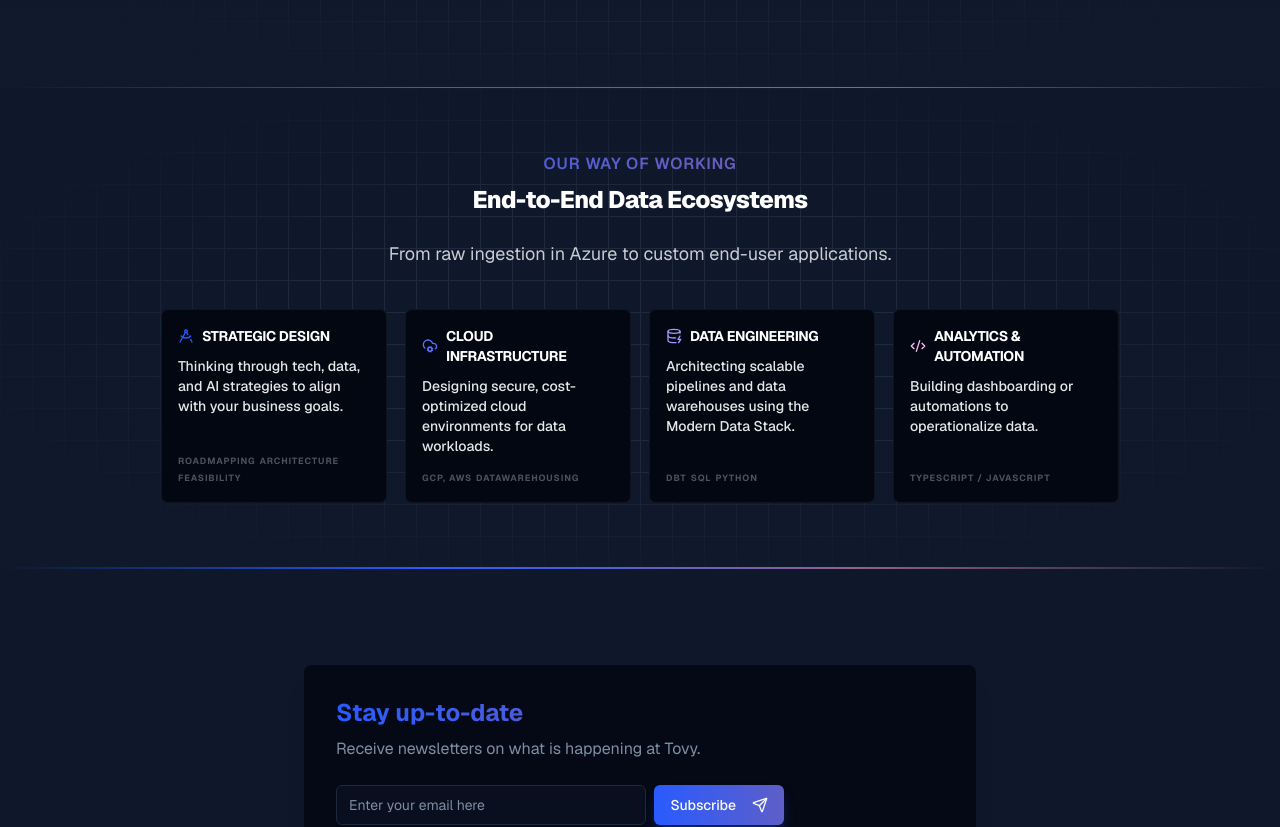
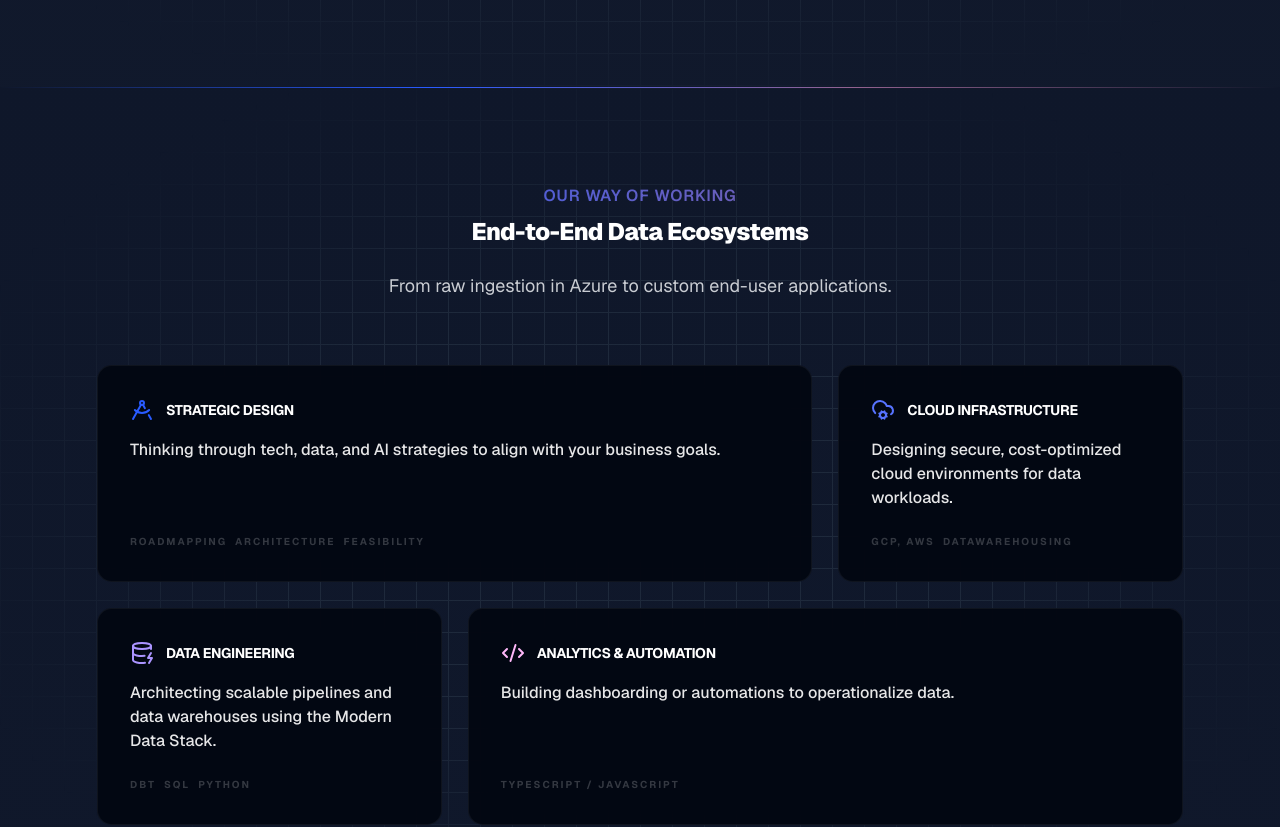
Before and after one commit to tovy-eu/tovy.eu-website, a Next.js app: page /en in a window 1280 px wide. Shown: the part 1816-2643 px from the top of the page. Built offline with nearby package versions, Linux system fonts and the light colour scheme; no server answers.

Commit message:
Bento Grid Layouts: Use a "Bento Box" style (as seen in Apple or Stripe

```diff
--- a/src/components/landing/engineering-section.tsx
+++ b/src/components/landing/engineering-section.tsx
@@ -1,11 +1,11 @@
 'use client';
 
-import { Badge } from "@/components/ui/badge";
 import { CloudCog, CodeXml, DatabaseZap, DraftingCompass } from "lucide-react";
 import React from 'react';
 import { ScrollReveal } from "../scroll-reveal";
 import type { Dictionary } from "@/lib/get-dictionary";
 import { SectionHeader } from "./section-header";
+import { cn } from "@/lib/utils";
 
 export function EngineeringSection({ dict }: { dict: Dictionary }) {
   const serviceLines = [
@@ -15,7 +15,8 @@ export function EngineeringSection({ dict }: { dict: Dictionary }) {
       icon: <DraftingCompass />,
       description: dict.engineering.services.strategic.desc,
       stack: dict.engineering.services.strategic.tools.map(tool => ({ tool })),
-      color: "hsl(var(--brand-1))"
+      color: "hsl(var(--brand-1))",
+      className: "md:col-span-2" // Large Bento compartment
     },
     {
       id: "cloud_infrastructure",
@@ -23,7 +24,8 @@ export function EngineeringSection({ dict }: { dict: Dictionary }) {
       icon: <CloudCog />,
       description: dict.engineering.services.cloud.desc,
       stack: dict.engineering.services.cloud.tools.map(tool => ({ tool })),
-      color: "hsl(var(--brand-2))"
+      color: "hsl(var(--brand-2))",
+      className: "md:col-span-1" // Small Bento compartment
     },
     {
       id: "data_engineering",
@@ -31,7 +33,8 @@ export function EngineeringSection({ dict }: { dict: Dictionary }) {
       icon: <DatabaseZap />,
       description: dict.engineering.services.data.desc,
       stack: dict.engineering.services.data.tools.map(tool => ({ tool })),
-      color: "hsl(var(--brand-3))"
+      color: "hsl(var(--brand-3))",
+      className: "md:col-span-1" // Small Bento compartment
     },
     {
       id: "analytics_automation",
@@ -39,53 +42,58 @@ export function EngineeringSection({ dict }: { dict: Dictionary }) {
       icon: <CodeXml />,
       description: dict.engineering.services.analytics.desc,
       stack: dict.engineering.services.analytics.tools.map(tool => ({ tool })),
-      color: "hsl(var(--brand-4))"
+      color: "hsl(var(--brand-4))",
+      className: "md:col-span-2" // Large Bento compartment
     },
   ];
 
   return (
     <section
-      className="pain-solution-container relative w-full bg-gradient-to-b from-background to-accent/5 py-12 sm:py-16"
+      className="pain-solution-container relative w-full bg-gradient-to-b from-background to-accent/5 py-16 sm:py-24"
     >
-      <div className="relative mx-auto max-w-5xl px-4 md:px-8">
+      <div className="relative mx-auto max-w-6xl px-4 md:px-8">
         <SectionHeader
           badge={dict.engineering.strategy}
           title={dict.engineering.title}
           description={dict.engineering.subtitle}
-          className="mb-10"
+          className="mb-16"
           titleClassName="text-xl md:text-2xl"
         />
 
-        <div className="relative grid grid-cols-1 sm:grid-cols-2 lg:grid-cols-4 gap-3 md:gap-4">
+        <div className="relative grid grid-cols-1 md:grid-cols-3 gap-4 md:gap-6">
           {serviceLines.map((service, index) => (
-            <ScrollReveal key={service.id} delay={`delay-[${index * 100}ms] duration-700`}>
-              <div className="relative h-full w-full p-[1px] overflow-hidden rounded-lg group">
-                {/* Ultra-Slow Rotating Border - 120s cycle for extreme minimalism */}
+            <ScrollReveal
+              key={service.id}
+              delay={`delay-[${index * 100}ms] duration-700`}
+              className={cn("h-full", service.className)}
+            >
+              <div className="relative h-full w-full p-[1px] overflow-hidden rounded-2xl group transition-all duration-500">
+                {/* Ultra-Slow Rotating Border - 120s cycle */}
                 <div className="absolute inset-[-1000%] animate-[spin_120s_linear_infinite] bg-[conic-gradient(from_90deg_at_50%_50%,hsl(var(--primary))_0%,hsl(var(--accent-gradient-stop))_50%,hsl(var(--primary))_100%)] opacity-0 group-hover:opacity-100 transition-opacity duration-700" />
 
-                {/* Minimalist Glassy Content Container - Deep opaque background to keep inside clean */}
-                <div className="relative h-full w-full bg-card/95 backdrop-blur-xl border border-white/5 rounded-[calc(var(--radius)-1px)] p-4 flex flex-col transition-all duration-300 group-hover:bg-card">
-                  <div className="flex items-center gap-2 mb-2.5">
+                {/* Minimalist Glassy Content Container */}
+                <div className="relative h-full w-full bg-card/95 backdrop-blur-xl border border-white/5 rounded-[calc(1rem-1px)] p-6 md:p-8 flex flex-col transition-all duration-300 group-hover:bg-card">
+                  <div className="flex items-center gap-3 mb-4">
                     <div
                       className="transition-colors"
                       style={{ color: service.color }}
                     >
-                      {React.cloneElement(service.icon as React.ReactElement, { className: "h-4 w-4" })}
+                      {React.cloneElement(service.icon as React.ReactElement, { className: "h-5 w-5 md:h-6 md:w-6" })}
                     </div>
                     <h3 className="text-xs md:text-sm font-bold tracking-tight text-white uppercase">
                       {service.title}
                     </h3>
                   </div>
 
-                  <p className="text-xs md:text-sm text-white/90 leading-relaxed mb-4 flex-grow font-medium">
+                  <p className="text-sm md:text-base text-white/90 leading-relaxed mb-6 flex-grow font-medium">
                     {service.description}
                   </p>
 
-                  <div className="flex flex-wrap gap-1 mt-auto">
+                  <div className="flex flex-wrap gap-2 mt-auto">
                     {service.stack.map(item => (
                       <span
                         key={item.tool}
-                        className="text-[9px] font-bold tracking-widest uppercase text-white/30"
+                        className="text-[9px] md:text-[10px] font-bold tracking-[0.2em] uppercase text-white/20"
                       >
                         {item.tool}
                       </span>
```
